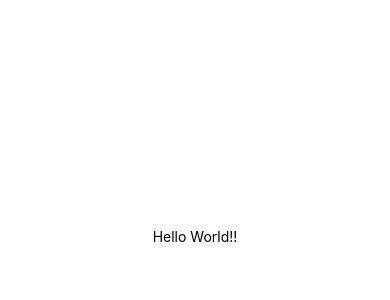
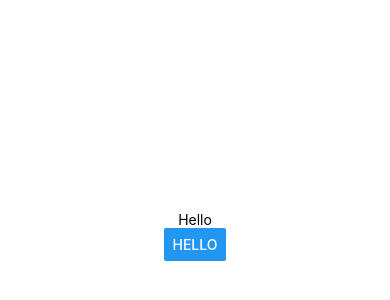
Before and after one commit to johngalang99/react-native-udemy, a React Native app: screen / in a window 390 px wide. Shown: the part 186-486 px from the top of the page. Built offline with nearby package versions, Linux system fonts and the light colour scheme.

Commit message:
adding a button

```diff
--- a/App.js
+++ b/App.js
@@ -1,11 +1,12 @@
-import { StatusBar } from 'expo-status-bar';
-import { StyleSheet, Text, View } from 'react-native';
+import { Button, StyleSheet, Text, View } from 'react-native';
 
 export default function App() {
   return (
     <View style={styles.container}>
-      <Text>Hello World!!</Text>
-      <StatusBar style="auto" />
+    <Text>
+      Hello
+    </Text>
+    <Button title='hello' />
     </View>
   );
 }
```
